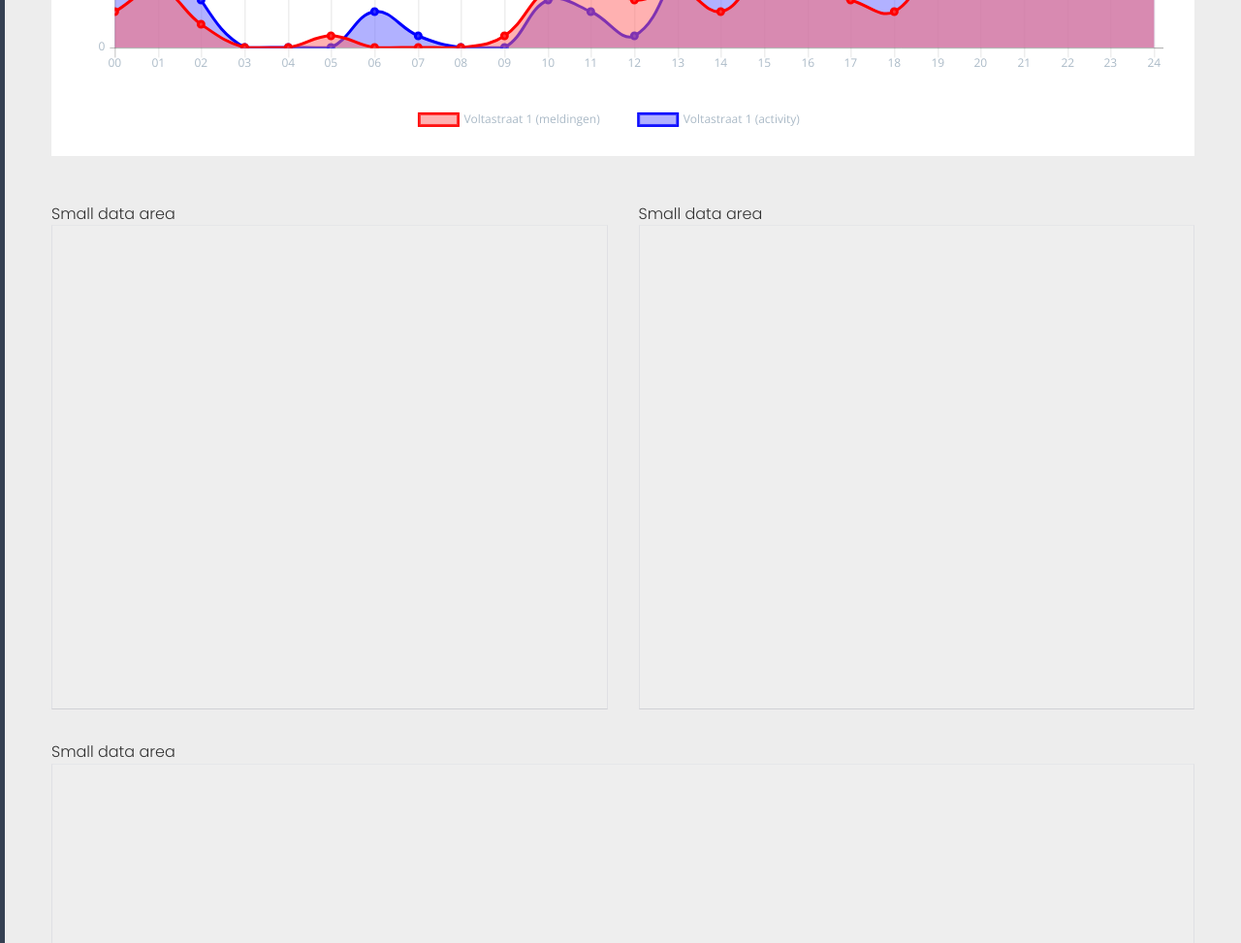
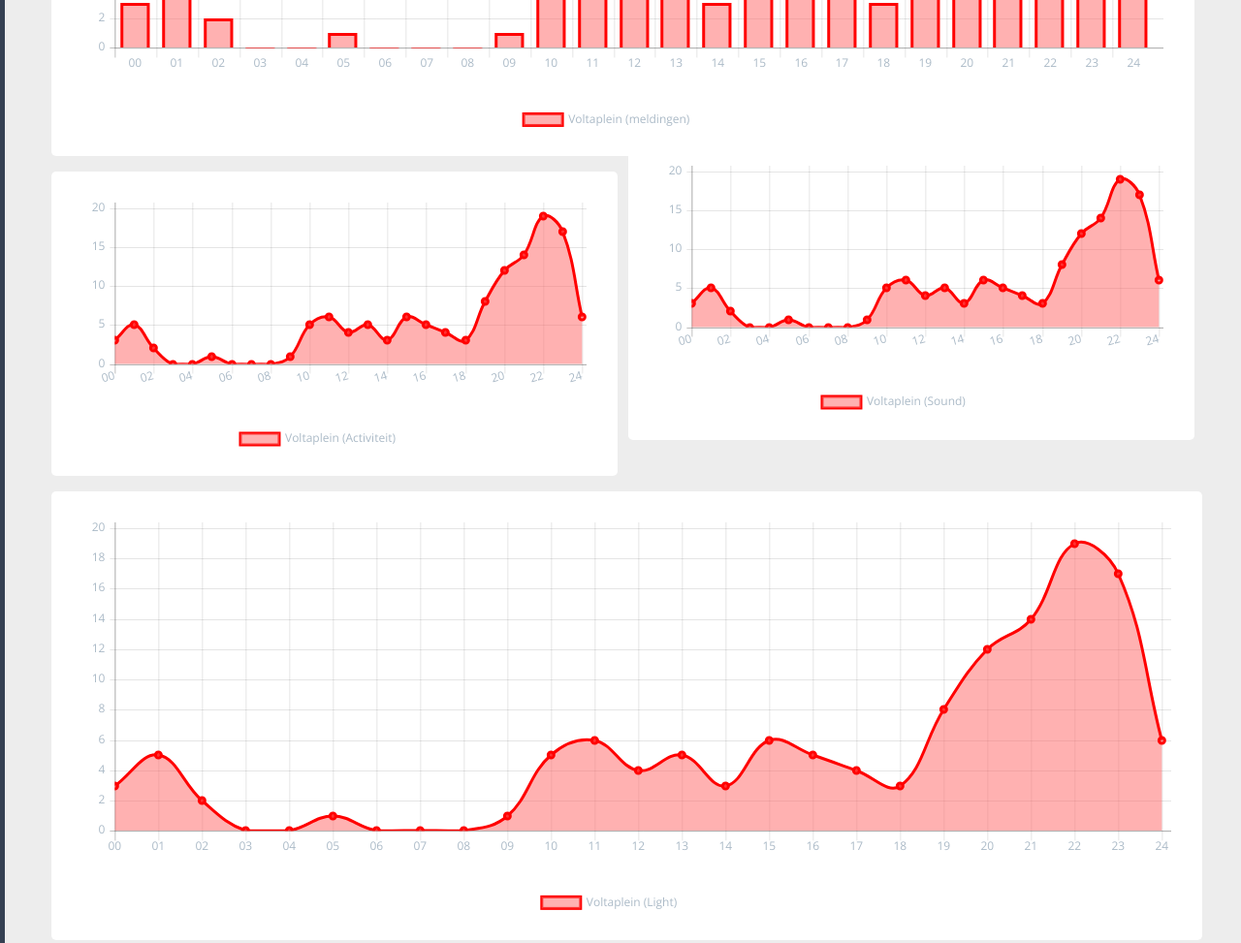
Before and after one commit to begumyasar/Dashboard, a plain HTML site: page esp1.html in a window 1280 px wide. Shown: the part 440-1413 px from the top of the page at 97% size. Drawn offline with nearby package versions, Linux system fonts and the light colour scheme.

Commit message:
Made esp page layout

```diff
--- a/esp1.html
+++ b/esp1.html
@@ -52,31 +52,22 @@
                         <a href=""><li>Year</li></a>
                     </ul>
                     <div class="sensorstats">
-                        <canvas id="myChart" width="1100" height="400"></canvas>
+                        <canvas id="VoltapleinMelding" width="1100" height="400"></canvas>
                     </div>
                 </article>
             </div>
-            <div class="row">
-                <div class="one-third-col">
-                    <span class="">Small data area</span>
-                    <div class="contentArea">
-
+            <div class="statsSmall">
+                <canvas id="VoltapleinActivity"></canvas>
+            </div>
+            <div class="statsSmall2">
+                <canvas id="VoltapleinSound"></canvas>
+            </div>
+            <div>
+                <article class="full-width-col">
+                    <div class="sensorstats2">
+                        <canvas id="VoltapleinLight" width="1100" height="400"></canvas>
                     </div>
-                </div>
-
-                <div class="one-third-col">
-                    <span class="">Small data area</span>
-                    <div class="contentArea">
-
-                    </div>
-                </div>
-
-                <div class="one-third-col">
-                    <span class="">Small data area</span>
-                    <div class="contentArea">
-
-                    </div>
-                </div>
+                </article>
             </div>
         </div>
 
--- a/static/js/data.js
+++ b/static/js/data.js
@@ -2,34 +2,100 @@ var data = {
     labels: ["00", "01", "02", "03", "04", "05", "06", "07", "08", "09", "10", "11", "12", "13", "14", "15", "16", "17", "18", "19", "20", "21", "22", "23", "24"],
     datasets: [
         {   // Aantal meldingen
-            label: "Voltastraat 1 (meldingen)",
+            label: "Voltaplein (meldingen)",
             backgroundColor: "rgba(255,100,100,0.5)",
             borderColor: "rgba(255,0,0,1)",
             borderWidth: 3,
             hoverBackgroundColor: "rgba(53,64,82,0.5)",
             hoverBorderColor: "rgba(53,64,82,1)",
             data: [3, 5, 2, 0, 0, 1, 0, 0, 0, 1, 5, 6, 4, 5, 3, 6, 5, 4, 3, 8, 12, 14, 19, 17, 6]
-        },
-        {   // Activity
-            label: "Voltastraat 1 (activity)",
-            backgroundColor: "rgba(100,100,255,0.5)",
-            borderColor: "rgba(0,0,255,1)",
-            borderWidth: 3,
-            hoverBackgroundColor: "rgba(53,64,82,0.5)",
-            hoverBorderColor: "rgba(53,64,82,1)",
-            data: [5, 11, 4, 0, 0, 0, 3, 1, 0, 0, 4, 3, 1, 7, 15, 23, 14, 9, 15, 12, 16, 19, 21, 17, 13]
         }
     ]
 };
 
 
 
-var ctx = document.getElementById("myChart");
+var voltaplein = document.getElementById("VoltapleinMelding");
 
-var myBarChart = new Chart(ctx, {
-    type: 'line',
+var myBarChart = new Chart(voltaplein, {
+    type: 'bar',
     data: data,
     responsive: true,
     position: 'bottom',
     defaultFontColor: "#FFFFFF"
 });
+
+var activity = {
+    labels: ["00", "01", "02", "03", "04", "05", "06", "07", "08", "09", "10", "11", "12", "13", "14", "15", "16", "17", "18", "19", "20", "21", "22", "23", "24"],
+    datasets: [
+        {
+            label: "Voltaplein (Activiteit)",
+            backgroundColor: "rgba(255,100,100,0.5)",
+            borderColor: "rgba(255,0,0,1)",
+            borderWidth: 3,
+            hoverBackgroundColor: "rgba(53,64,82,0.5)",
+            hoverBorderColor: "rgba(53,64,82,1)",
+            data: [3, 5, 2, 0, 0, 1, 0, 0, 0, 1, 5, 6, 4, 5, 3, 6, 5, 4, 3, 8, 12, 14, 19, 17, 6]
+        }
+    ]
+};
+
+var voltapleinActivity = document.getElementById("VoltapleinActivity");
+
+var myLineChart = new Chart(voltapleinActivity, {
+    type: 'line',
+    data: activity,
+    responsive: true,
+    position: 'bottom',
+    defaultFontColor: "#FFFFFF"
+});
+
+var sound = {
+    labels: ["00", "01", "02", "03", "04", "05", "06", "07", "08", "09", "10", "11", "12", "13", "14", "15", "16", "17", "18", "19", "20", "21", "22", "23", "24"],
+    datasets: [
+        {
+            label: "Voltaplein (Sound)",
+            backgroundColor: "rgba(255,100,100,0.5)",
+            borderColor: "rgba(255,0,0,1)",
+            borderWidth: 3,
+            hoverBackgroundColor: "rgba(53,64,82,0.5)",
+            hoverBorderColor: "rgba(53,64,82,1)",
+            data: [3, 5, 2, 0, 0, 1, 0, 0, 0, 1, 5, 6, 4, 5, 3, 6, 5, 4, 3, 8, 12, 14, 19, 17, 6]
+        }
+    ]
+};
+
+var voltapleinSound = document.getElementById("VoltapleinSound");
+
+var myLineChart = new Chart(voltapleinSound, {
+    type: 'line',
+    data: sound,
+    responsive: true,
+    position: 'bottom',
+    defaultFontColor: "#FFFFFF"
+});
+
+var light = {
+    labels: ["00", "01", "02", "03", "04", "05", "06", "07", "08", "09", "10", "11", "12", "13", "14", "15", "16", "17", "18", "19", "20", "21", "22", "23", "24"],
+    datasets: [
+        {
+            label: "Voltaplein (Light)",
+            backgroundColor: "rgba(255,100,100,0.5)",
+            borderColor: "rgba(255,0,0,1)",
+            borderWidth: 3,
+            hoverBackgroundColor: "rgba(53,64,82,0.5)",
+            hoverBorderColor: "rgba(53,64,82,1)",
+            data: [3, 5, 2, 0, 0, 1, 0, 0, 0, 1, 5, 6, 4, 5, 3, 6, 5, 4, 3, 8, 12, 14, 19, 17, 6]
+        }
+    ]
+};
+
+var voltapleinLight = document.getElementById("VoltapleinLight");
+
+var myLineChart = new Chart(voltapleinLight, {
+    type: 'line',
+    data: light,
+    responsive: true,
+    position: 'bottom',
+    defaultFontColor: "#FFFFFF"
+});
--- a/static/stylesheets/style.css
+++ b/static/stylesheets/style.css
@@ -233,6 +233,7 @@ ul {
     background-color: #fff;
     padding: 2em;
     padding-bottom: 1em;
+    border-radius: 0.3rem;
 /*
     border-bottom: 0.5em solid #6684C7;
     border-left: 0.5em solid #6684C7;
@@ -303,3 +304,40 @@ ul {
     margin-top: 4em;
     height: 80vh;
 }
+
+.statsSmall{
+    width: 47%;
+    height: auto;
+    background-color: #fff;
+    padding: 2em;
+    padding-bottom: 1em;
+    border-radius: 0.3rem;
+    margin-left: 2rem;
+}
+
+.statsSmall2{
+    width: 47%;
+    height: auto;
+    background-color: #fff;
+    padding: 2em;
+    padding-bottom: 1em;
+    border-radius: 0.3rem;
+    margin-right: 2rem;
+    float: right;
+    margin-top: -22rem;
+}
+
+.sensorstats2 {
+    width: 95.5%;
+    height: auto;
+    background-color: #fff;
+    padding: 2em;
+    padding-bottom: 1em;
+    border-radius: 0.3rem;
+    margin-top: 1rem;
+    margin-left: 1rem;
+/*
+    border-bottom: 0.5em solid #6684C7;
+    border-left: 0.5em solid #6684C7;
+*/
+}
```
Also changed, not shown: static/js/myChart.js (+94 -94 lines).
